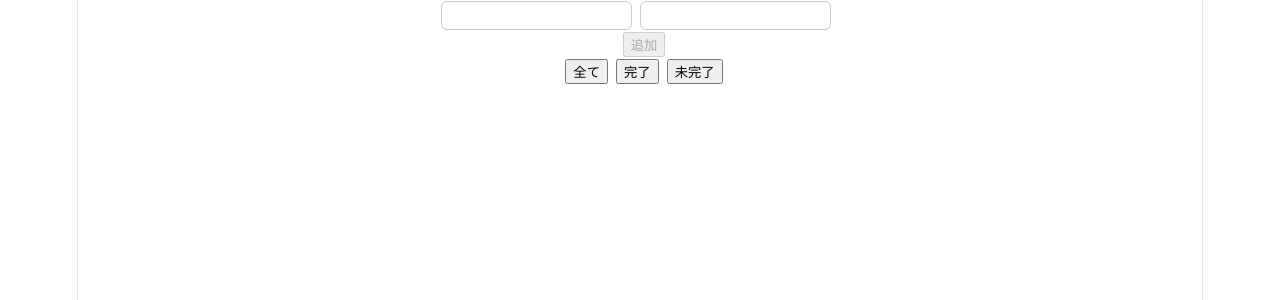
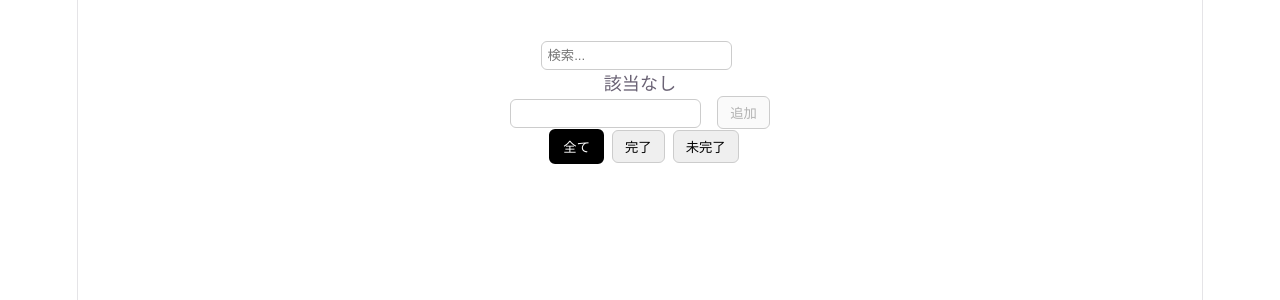
Before and after one commit to bokuchin0126-coder/todo-list-react-ts, a React (Vite) app: page / in a window 1280 px wide. Shown: the top 300 px of the page. Built offline with nearby package versions, Linux system fonts and the light colour scheme.

Commit message:
feat: improve todo UI and add search functionality

```diff
--- a/src/App.css
+++ b/src/App.css
@@ -5,6 +5,14 @@
 
 button {
     margin-left: 8px;
+    padding: 6px 12px;
+    border-radius: 6px;
+    border: 1px solid #ccc;
+}
+
+button:hover {
+    opacity: 0.7;
+    cursor: pointer;
 }
 
 input {
@@ -14,8 +22,51 @@ input {
     margin-right: 8px;
 }
 
+input:focus {
+    outline: none;
+    border: 1px solid black;
+}
+
+.completed {
+    text-decoration: line-through;
+    opacity: 0.5;
+}
+
+.todo-item.completed {
+    background: #e0e0e0;
+}
+
+.todo-item {
+    display: flex;
+    justify-content: space-between;
+    align-items: center;
+
+    padding: 12px;
+    margin-bottom: 8px;
+
+    border-radius: 8px;
+    background: #f5f5f5;
+
+    box-shadow: 0 2px 4px rgba(0,0,0,0.1);
+}
+
+.todo-item button {
+    font-size: 14px;
+    margin-left: 8px;
+}
+
+.todo-item button:hover {
+    cursor: pointer;
+    opacity: 0.7;
+}
+
 .body {
     max-width: 400px;
-    margin: 0 auto;
-    margin-bottom: 10px;
+    margin: 40px auto;
 }
+
+.active-filter {
+    background: black;
+    color: white;
+    border: 2px solid black;
+}
--- a/src/App.tsx
+++ b/src/App.tsx
@@ -71,7 +71,10 @@ return (
       <input
         value={searchText}
         onChange={(e) => setSearchText(e.target.value)}
+        placeholder="検索..."
       />
+
+      <p>{filteredTodos.length === 0 ? "該当なし" : filteredTodos.length + "/" + todos.length + "件"}</p>
 
       <input
         value={text}
@@ -87,15 +90,28 @@ return (
       </button>
 
       <div>
-        <button onClick={() => setFilter("all")}>全て</button>
-        <button onClick={() => setFilter("completed")}>完了</button>
-        <button onClick={() => setFilter("active")}>未完了</button>
+        <button
+          onClick={() => setFilter("all")}
+          className={filter === "all" ? "active-filter" : ""}>
+            全て
+        </button>
+        <button
+          onClick={() => setFilter("completed")}
+          className={filter === "completed" ? "active-filter" : ""}>
+            完了
+        </button>
+        <button
+          onClick={() => setFilter("active")}
+          className={filter === "active" ? "active-filter" : ""}>
+            未完了
+        </button>
       </div>
 
       {filteredTodos.map((todo) => (
         <TodoItem
           key={todo.id}
           todo={todo}
+          searchText={searchText}
           onDelete={deleteTodo}
           onToggle={toggleTodo}
           onToggleEdit={toggleEdit}
--- a/src/TodoItem.tsx
+++ b/src/TodoItem.tsx
@@ -5,6 +5,7 @@ import { useRef } from "react"
 
 type Props = {
     todo: Todo
+    searchText: string
     onDelete: (id: number) => void
     onToggle: (id: number) => void
     onToggleEdit: (id: number) => void
@@ -12,7 +13,7 @@ type Props = {
 }
 
 
-function TodoItem({ todo, onDelete, onToggle, onToggleEdit, onUpdate }: Props) {
+function TodoItem({ todo, searchText, onDelete, onToggle, onToggleEdit, onUpdate }: Props) {
   const [tempText, setTempText] = useState<string>(todo.text)
   const inputRef = useRef<HTMLInputElement>(null)
 
@@ -37,7 +38,12 @@ function TodoItem({ todo, onDelete, onToggle, onToggleEdit, onUpdate }: Props) {
   }, [])
 
     return (
-        <div>
+        <div className="todo-item">
+
+            <button onClick={() => onToggle(todo.id)}>
+                {todo.status === "active" ? "□" : "✓"}
+            </button>
+
             {todo.isEditing ? (
                 <input
                 ref={inputRef}
@@ -57,13 +63,14 @@ function TodoItem({ todo, onDelete, onToggle, onToggleEdit, onUpdate }: Props) {
                   />
             ) : (
                 <span className={todo.status === "completed" ? "completed" : ""}>
-                    {todo.text}
+                    {searchText ? todo.text.split(searchText).map((part, i, arr) => (
+                        <span key={i}>
+                            {part}
+                            {i < arr.length - 1 && <mark>{searchText}</mark>}
+                        </span>
+                    )) : todo.text}
                 </span>
             )}
-
-            <button onClick={() => onToggle(todo.id)}>
-                {todo.status === "active" ? "完了" : "未完了"}
-            </button>
 
             <button onClick={() => onToggleEdit(todo.id)}>
                 {todo.isEditing ? "保存" : "編集"}
```
